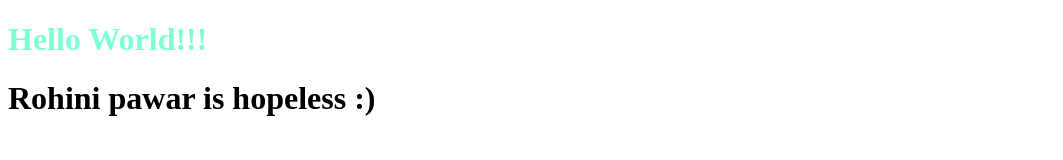
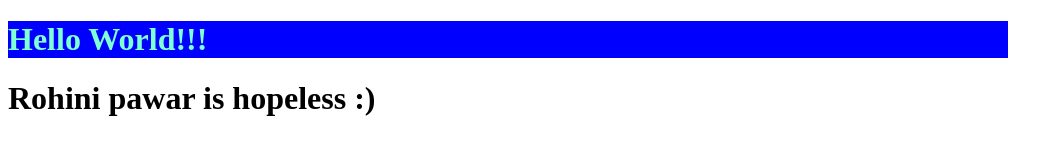
Before and after one commit to RahulSomangoudar/pineapple, a plain HTML site: page index.html in a window 1280 px wide. Shown: the whole page, without its empty margins (0-1063 px from the left). Drawn offline with Linux system fonts and the light colour scheme.

Commit message:
Background color added

```diff
--- a/index.html
+++ b/index.html
@@ -6,7 +6,7 @@
     <title>Document</title>
 </head>
 <body>
-    <h1 style = "color: aquamarine;">Hello World!!!</h1>
+    <h1 style = "color: aquamarine; background-color: blue; width: 1000px;">Hello World!!!</h1>
     <h1>Rohini pawar is hopeless :)</h1>
 </body>
 </html>
```
